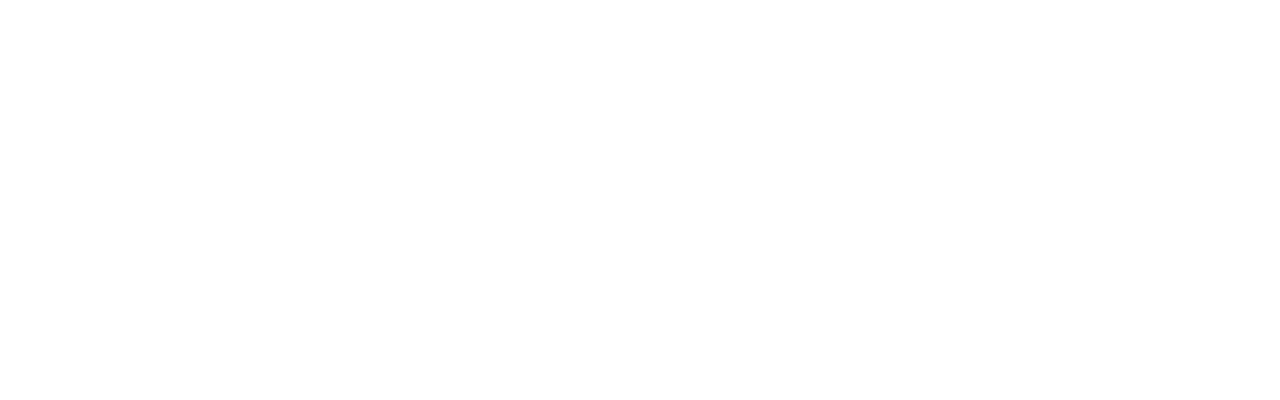
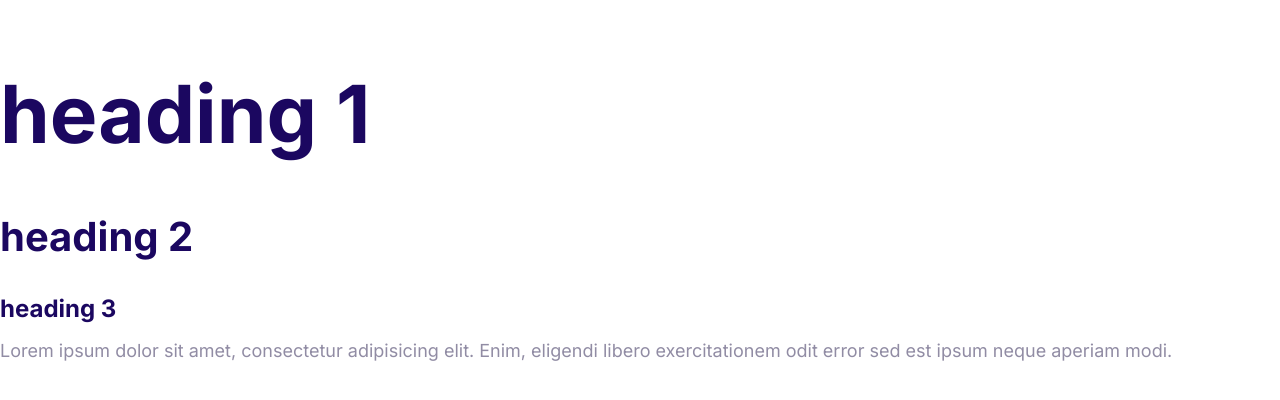
Before and after one commit to Usman-Javed-07/Html_Css_Design_1, a plain HTML site: page index.html in a window 1280 px wide. Drawn offline with Linux system fonts and the light colour scheme.

Commit message:
define the style for fonts

```diff
--- a/css/style.css
+++ b/css/style.css
@@ -5,3 +5,44 @@
     --color-headings: #1b0760;
     --color-body: #918ca4;
 }
+html{
+    font-size: 62.5%;
+}
+body{
+    font-family: Inter, Arial, Helvetica, sans-serif ;
+    font-size: 2.4rem;
+    line-height: 1.5;
+    color: var(--color-body);
+}
+h1, h2 , h3{
+    color: var(--color-headings);
+    margin-bottom: 1rem;
+}
+h1{
+    font-size: 7rem;
+}
+h2{
+    font-size: 4rem;
+}
+h3{
+    font-size: 3rem;
+
+}
+p{
+    margin-top: 0;
+}
+
+@media screen and (min-width: 1024px ){
+    body{
+        font-size:1.8rem ;
+    }
+    h1{
+        font-size: 8rem;
+    }
+    h2{
+        font-size: 4rem;
+    }
+    h3{
+        font-size: 2.4rem;
+    }
+}
--- a/index.html
+++ b/index.html
@@ -4,8 +4,23 @@
     <meta charset="UTF-8" />
     <meta name="viewport" content="width=device-width, initial-scale=1.0" />
     <title>Document</title>
+    <link rel="preconnect" href="https://fonts.googleapis.com" />
+    <link rel="preconnect" href="https://fonts.gstatic.com" crossorigin />
+    <link
+      href="https://fonts.googleapis.com/css2?family=Inter:ital,opsz,wght@0,14..32,100..900;1,14..32,100..900&display=swap"
+      rel="stylesheet"
+    />
+
     <link rel="stylesheet" href="css/normalize.css" />
     <link rel="stylesheet" href="css/style.css" />
   </head>
-  <body></body>
+  <body>
+    <h1>heading 1</h1>
+    <h2>heading 2</h2>
+    <h3>heading 3</h3>
+    <p>
+      Lorem ipsum dolor sit amet, consectetur adipisicing elit. Enim, eligendi
+      libero exercitationem odit error sed est ipsum neque aperiam modi.
+    </p>
+  </body>
 </html>
```
